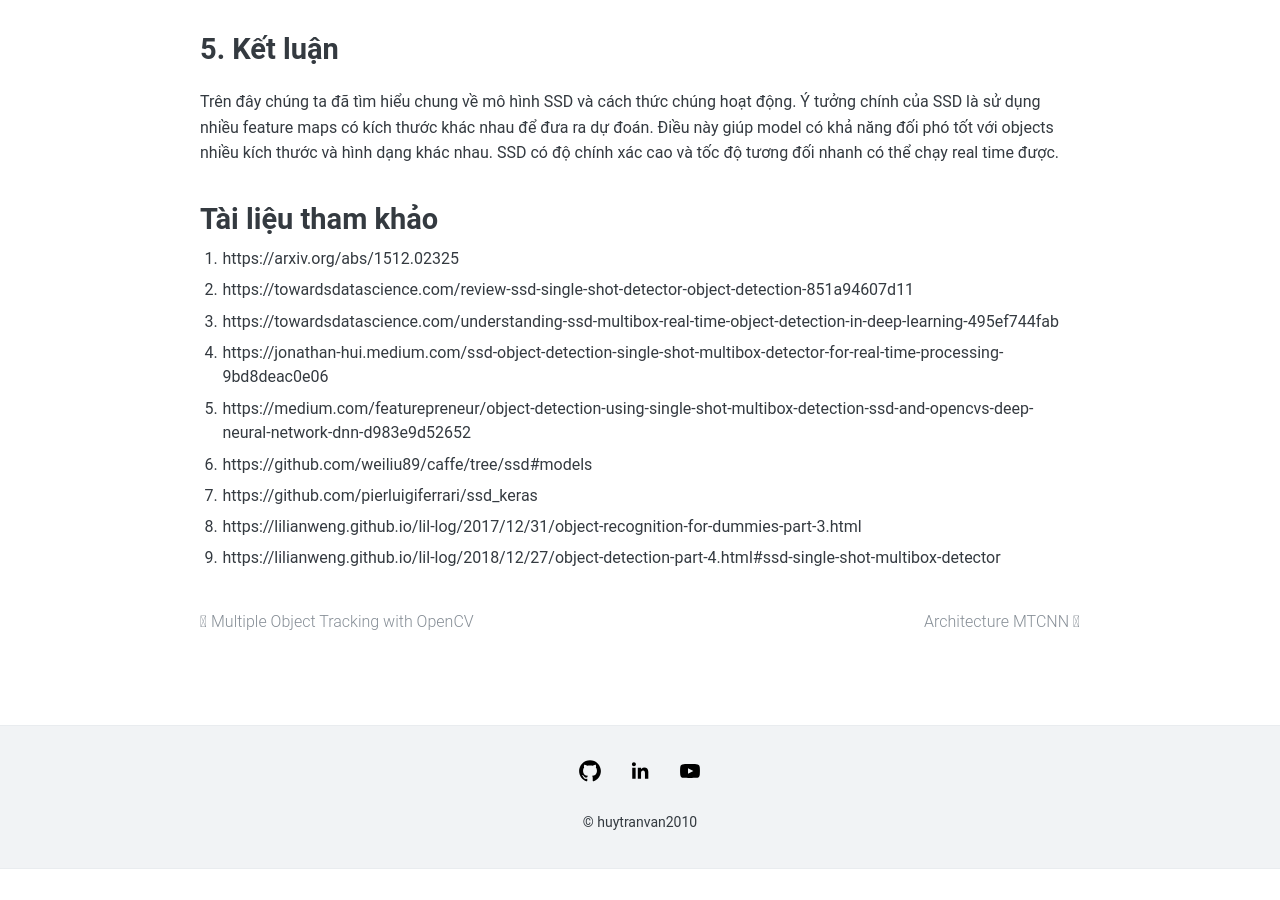
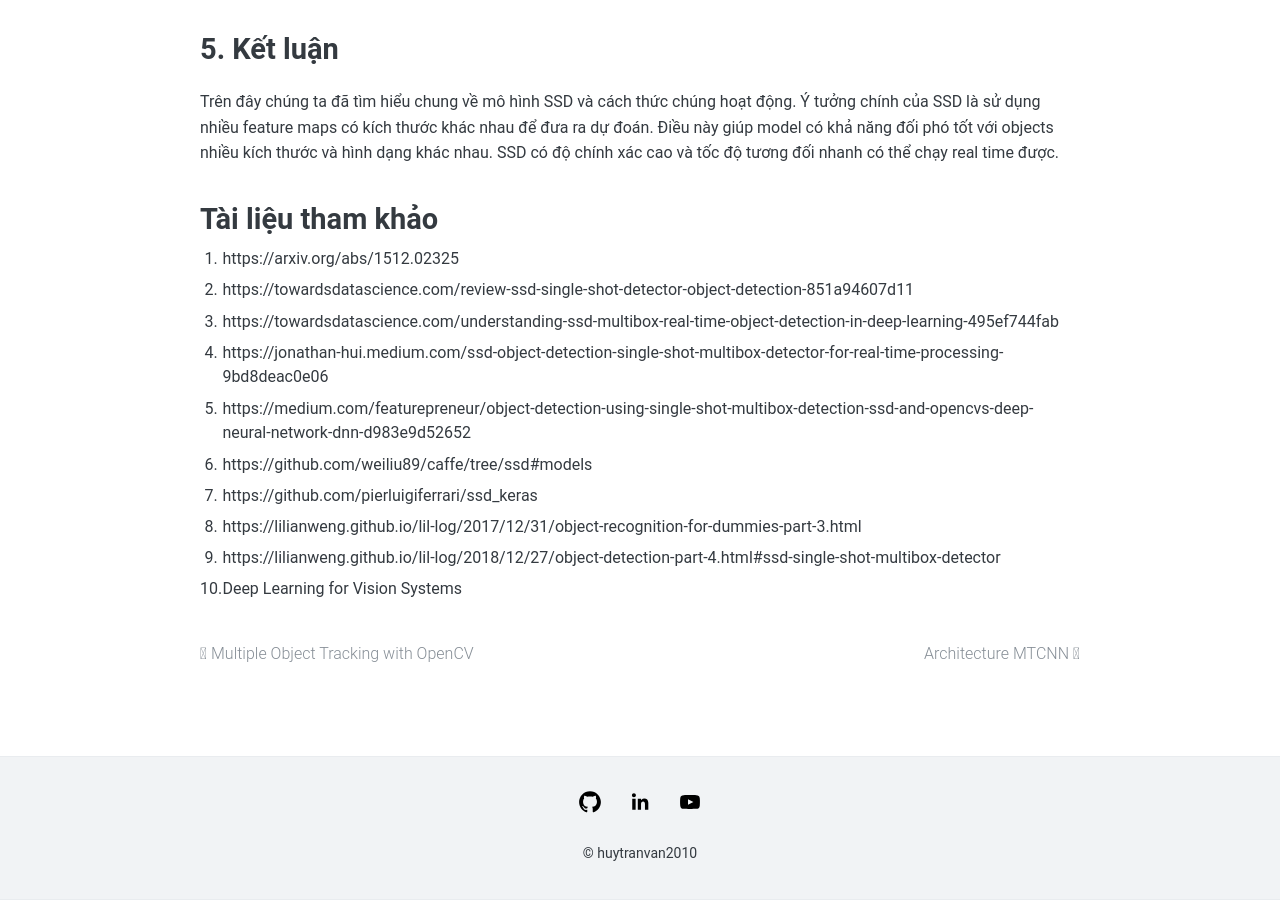
Before and after one commit to huytranvan2010/huytranvan2010.github.io, a Jekyll site: the page built from _posts/2021-06-14-SSD-Single-Shot-Multibox-Detector.md, in a window 1280 px wide and 900 px high, scrolled down 8027 px. Built offline with Jekyll 4.4.1, drawn with Linux system fonts in a browser that asks for light colours; before the commit the page ends 8896 px from its top, so only the background shows below that.

Commit message:
major edit

```diff
--- a/_posts/2021-06-14-SSD-Single-Shot-Multibox-Detector.md
+++ b/_posts/2021-06-14-SSD-Single-Shot-Multibox-Detector.md
@@ -205,3 +205,4 @@ Trên đây chúng ta đã tìm hiểu chung về mô hình SSD và cách thức
 7. https://github.com/pierluigiferrari/ssd_keras
 8. https://lilianweng.github.io/lil-log/2017/12/31/object-recognition-for-dummies-part-3.html
 9. https://lilianweng.github.io/lil-log/2018/12/27/object-detection-part-4.html#ssd-single-shot-multibox-detector
+10. Deep Learning for Vision Systems
```
